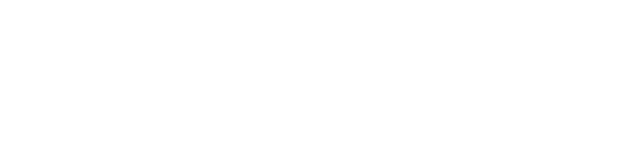
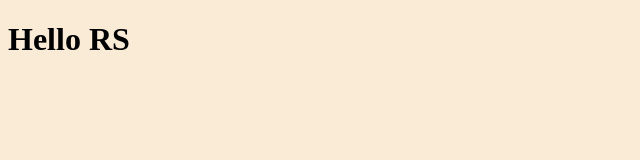
Before and after one commit to repkoO/rsschool-cv, a plain HTML site: page index.html in a window 1280 px wide. Shown: the whole page, without its empty margins (0-640 px from the left). Drawn offline with Linux system fonts and the light colour scheme.

Commit message:
docs: add style.css

```diff
--- a/index.html
+++ b/index.html
@@ -4,9 +4,10 @@
     <meta charset="UTF-8">
     <meta http-equiv="X-UA-Compatible" content="IE=edge">
     <meta name="viewport" content="width=device-width, initial-scale=1.0">
+    <link rel="stylesheet" href="style.css">
     <title>New Title</title>
 </head>
 <body>
-
+   <h1>Hello RS</h1>
 </body>
 </html>
--- /dev/null
+++ b/style.css
@@ -0,0 +1,3 @@
+body {
+    background-color:antiquewhite;
+}
```
